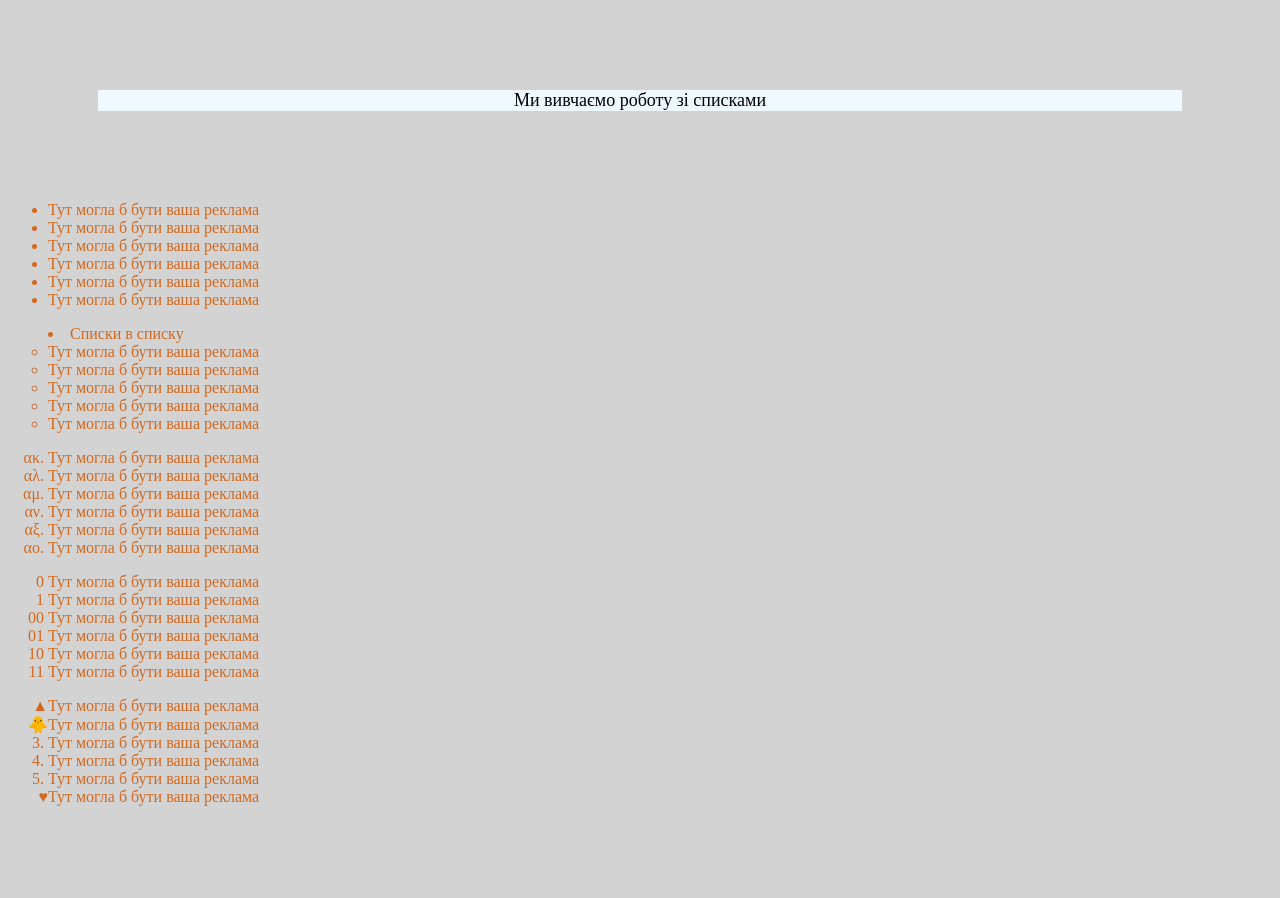
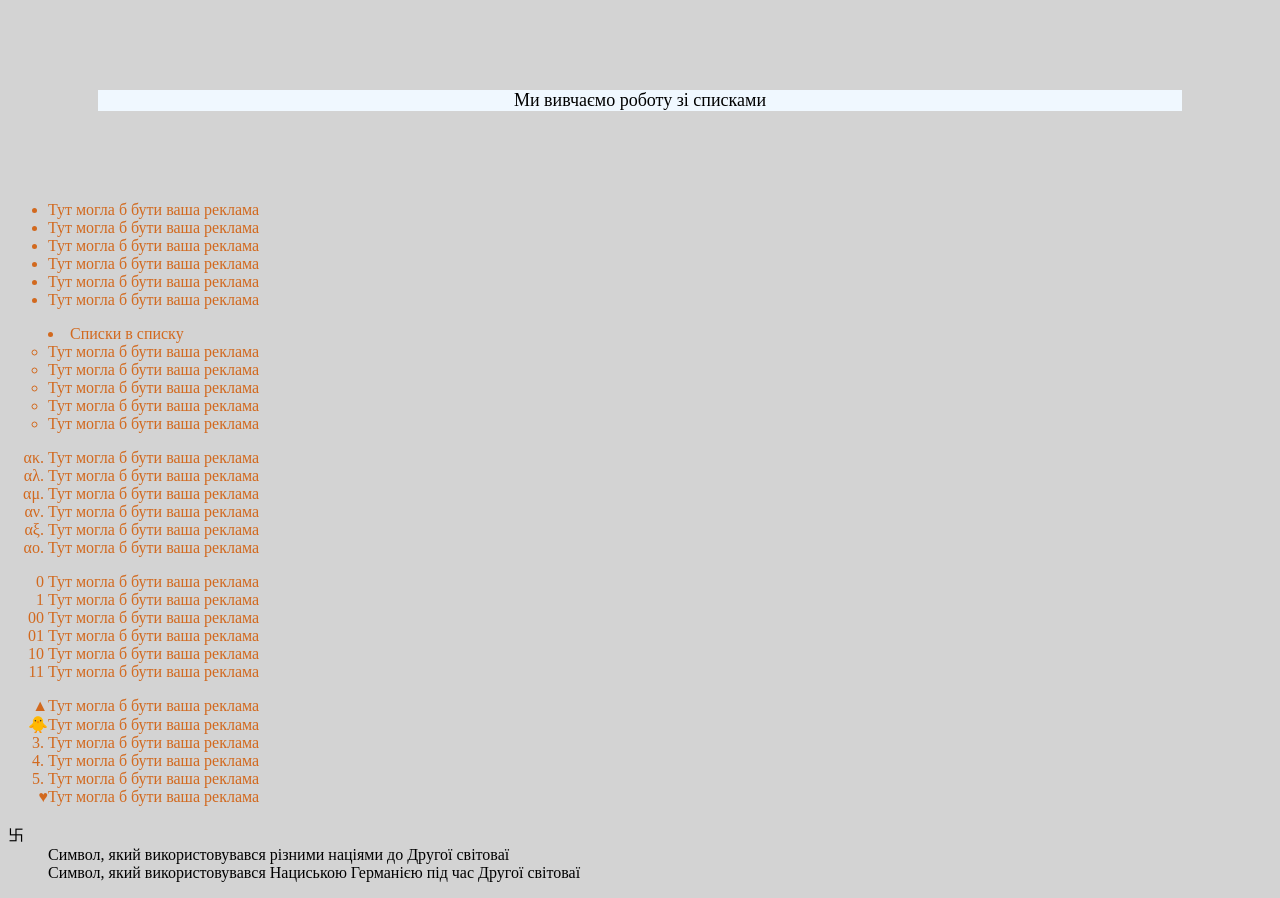
Before and after one commit to fhfgbfryxdbv/HTML-lists, a plain HTML site: page index.html in a window 1280 px wide. Before the commit the page ends 822 px from the top, so only its background shows below. Drawn offline with Linux system fonts and the light colour scheme.

Commit message:
Update index.html

```diff
--- a/index.html
+++ b/index.html
@@ -49,7 +49,9 @@
       <li style="list-style-type:'♥';">Тут могла б бути ваша реклама</li>
     </ol>
     <dl>
-      <dt></dt>
+      <dt>卐</dt>
+      <dd>Символ, який використовувався різними націями до Другої світоваї</dd>
+      <dd>Символ, який використовувався Нациською Германією під час Другої світоваї</dd>
     </dl>
   </body>
 </html>
```
